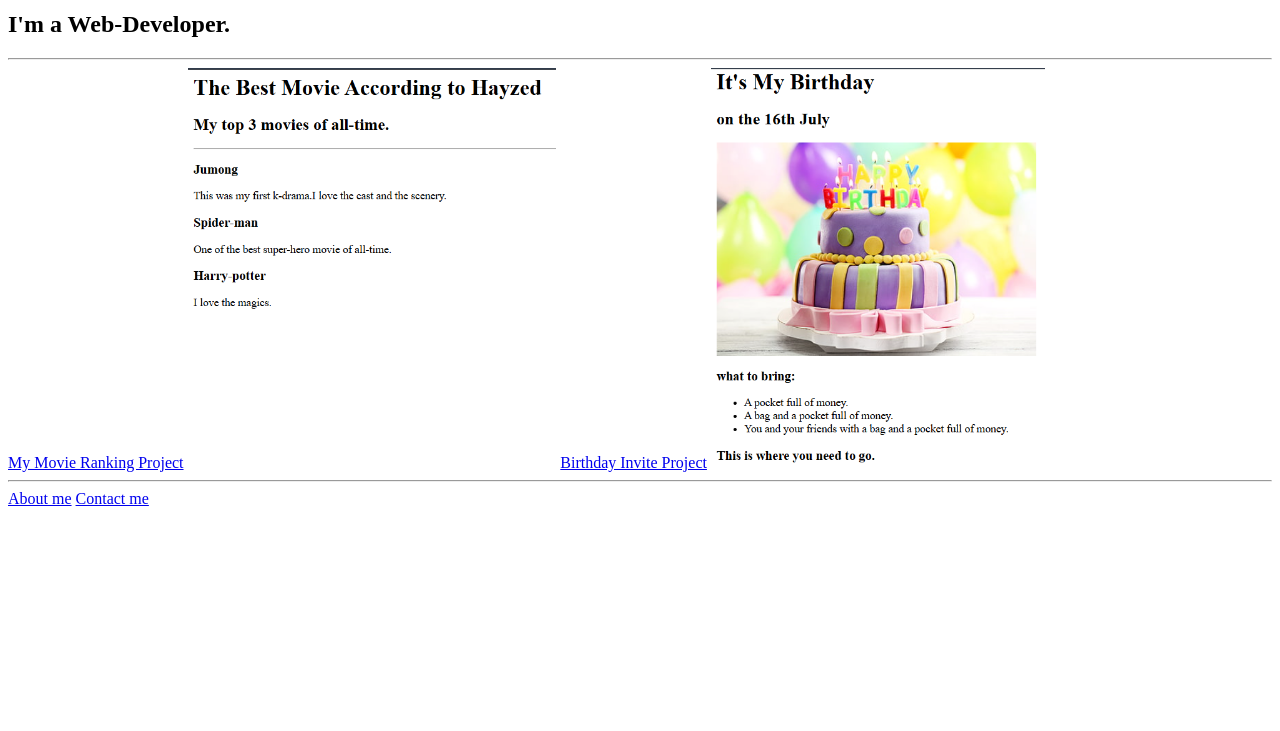
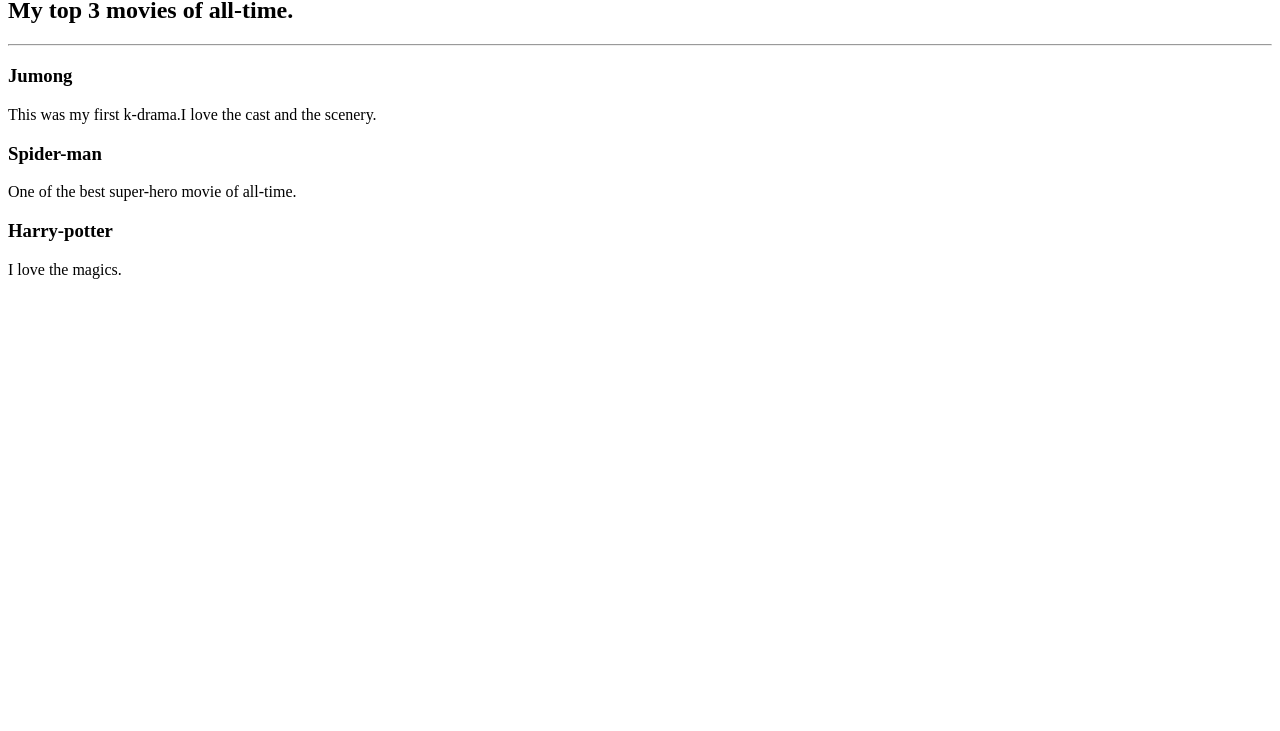
Before and after one commit to Hay-zed3907/My-website, a plain HTML site: page index.html in a window 1280 px wide. Shown: the part 69-800 px from the top of the page. Drawn offline with Linux system fonts and the light colour scheme.

Commit message:
Add files via upload

```diff
--- a/index.html
+++ b/index.html
@@ -1,40 +1,10 @@
-<!DOCTYPE html>
-<html lang="en">
-<head>
-  <meta charset="UTF-8">
-  <meta name="viewport" content="width=width-scale,initial-scale=1.0">
-  <title>www.azed.com</title>
-</head>
-<body>
-  <h1>A-zed Portfolio</h1>
-  <h2>I'm a Web-Developer.</h2>
-  <hr>
-  <a href="../2.4 Movie Ranking Project/index.html">My Movie Ranking Project</a>
-
-   <img src="./Screenshot 2025-04-21 151234.png" height="400" alt="a movie-ranking picture">
-
-   <a href="../3.4 Birthday Invite Project/index.html">Birthday Invite Project</a>
-
-   <img src="./Screenshot 2025-04-21 151114.png" height="400" alt="birthday invite">
-   <hr>
-   <a href="./public/about.html">About me</a>
-   <a href="./public/contact.html">Contact me</a>
-</body>
-
-
-</html>
-<!-- TODO 1: Create the HTML Boilerplate -->
-
-<!-- TODO 2: Add Your previous projects' HTML into the public folder -->
-
-<!-- TODO 3: Take screenshots of your project previews and add the images to the images folder -->
-
-<!-- TODO 4: Add titles/subtitles etc. -->
-
-<!-- TODO 5: Add a link to the project pages -->
-
-<!-- TODO 6: Add images to show the project previews
-HINT for TODO 6: You can use the height attribute set to 200 to make the image smaller:
-https://developer.mozilla.org/en-US/docs/Web/HTML/Element/img#attr-height -->
-
-<!-- TODO 7: Add the Contact Me and About Me page links -->
+<!-- Write your code below -->
+ <h1>The Best Movie According to Hayzed</h1>
+ <h2>My top 3 movies of all-time.</h2>
+ <hr>
+ <h3>Jumong</h3>
+ <p>This was my first k-drama.I love the cast and the scenery.</p>
+ <h3>Spider-man</h3>
+ <p>One of the best super-hero movie of all-time.</p>
+ <h3>Harry-potter</h3>
+ <p>I love the magics.</p>
```
